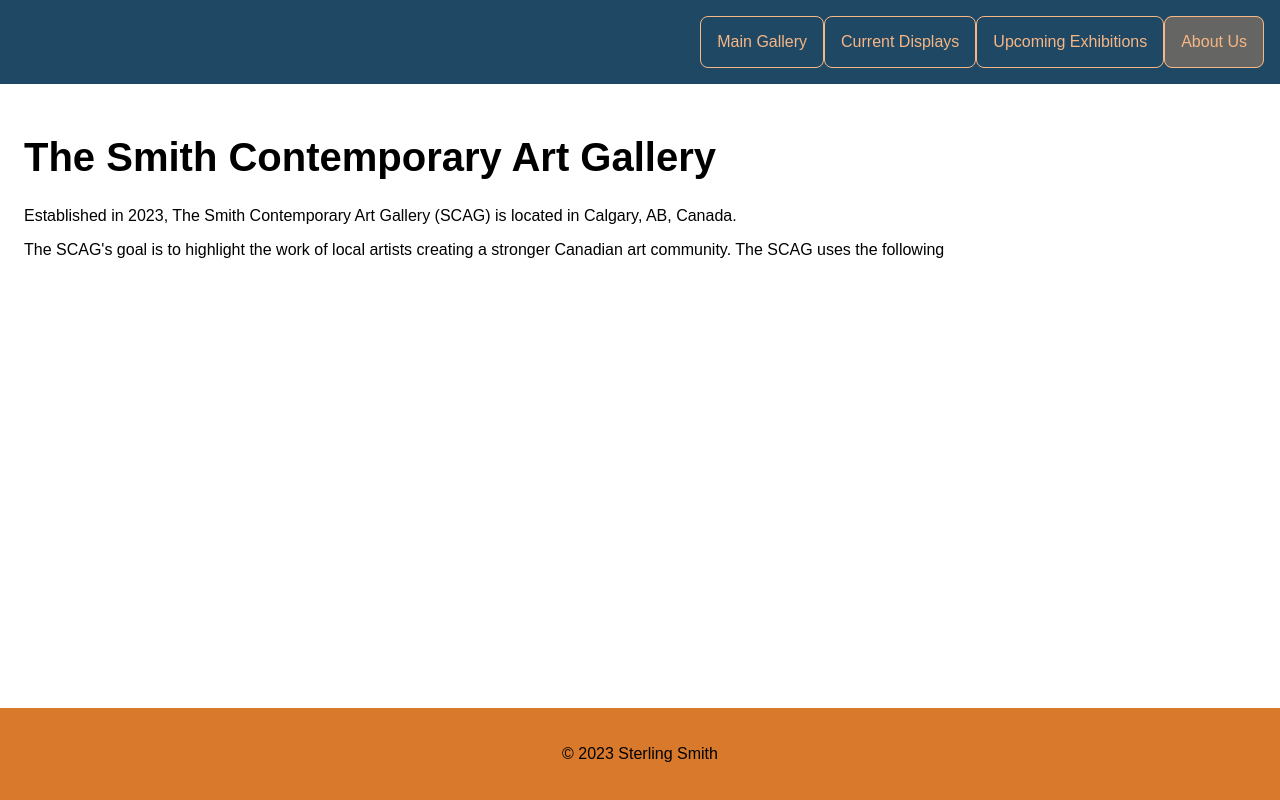
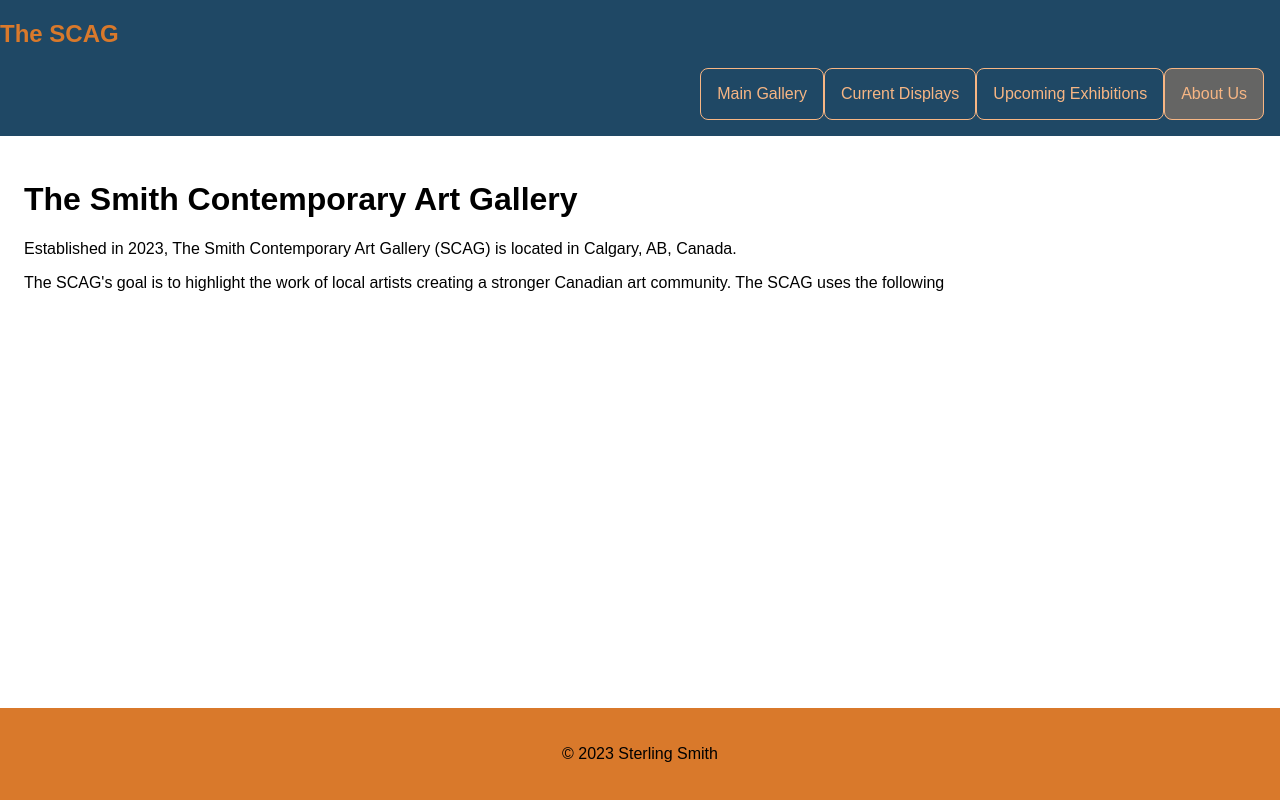
Before and after one commit to AbstractSter/cpnt260-a4, a plain HTML site: page index.html in a window 1280 px wide. Drawn offline with Linux system fonts and the light colour scheme; a script that the page names is missing; a web font is replaced by a local one.

Commit message:
made more changes to the html file

```diff
--- a/css/main.css
+++ b/css/main.css
@@ -1,5 +1,5 @@
 body {
-  /* Full Page */
+  /* Full Page Layout */
   font-family: 'Inclusive Sans', sans-serif;
 
   display: flex;
--- a/css/theme.css
+++ b/css/theme.css
@@ -7,14 +7,8 @@ header {
   width: 100%;
 
   background-color: #1f4865;
-  color: red;
+  color: #d9792b;
 }
-
-h1 {
-  /* Main Page Heading */
-  font-size: 40px;
-}
-
 
 nav ul {
   /* Primary Navigation */
--- a/index.html
+++ b/index.html
@@ -15,6 +15,7 @@
 <body>
   <header>
     <nav>
+      <h1>The SCAG</h1>
       <ul>
         <li class="inactive"><a href="#">Main Gallery</a></li>
         <li class="inactive"><a href="#">Current Displays</a></li>
```
